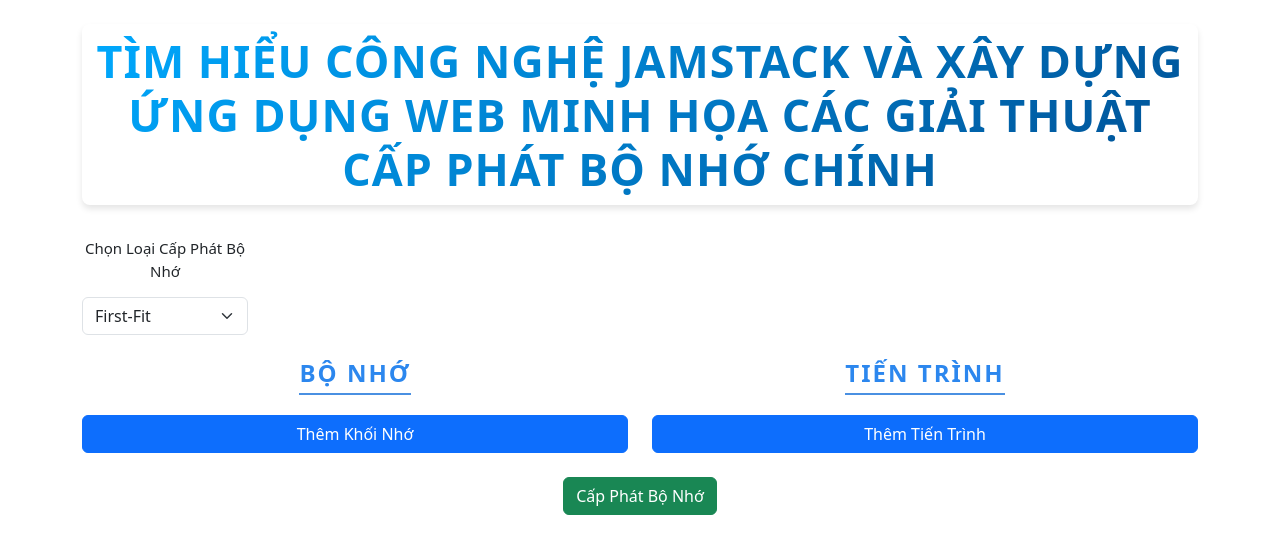
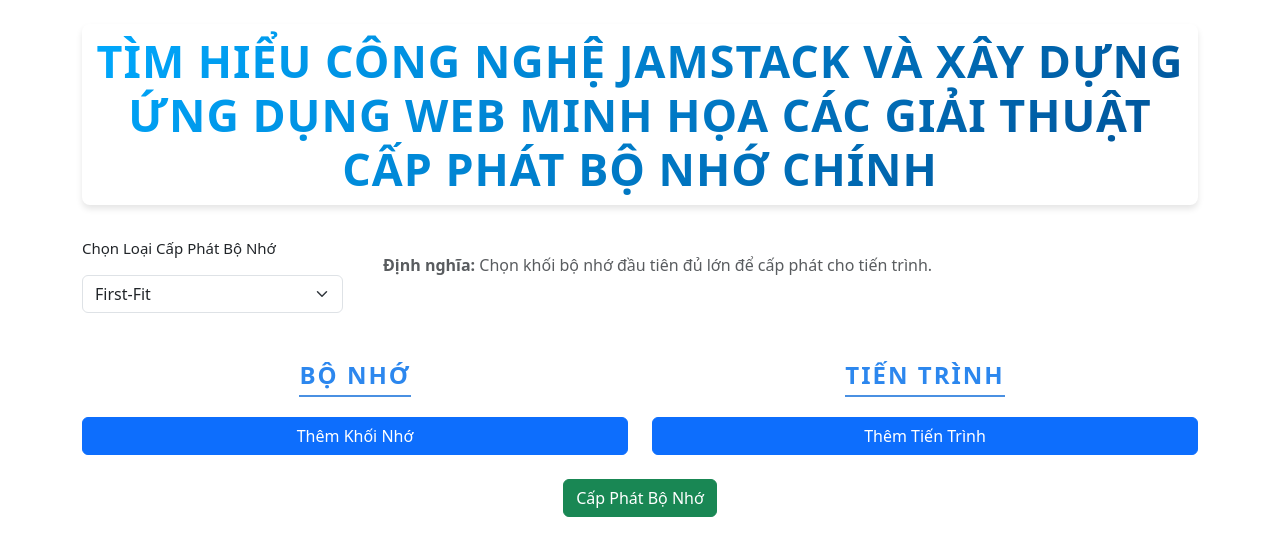
Before and after one commit to DoanQuangPhuong/MemoryManagermentJamstackFrontEnd, a React (Create React App) app: page / in a window 1280 px wide. Shown: the top 556 px of the page. Built offline with nearby package versions, Linux system fonts and the light colour scheme.

Commit message:
update content next to select

```diff
--- a/src/component/MemoryAllocation/MemoryAllocationSimulator.jsx
+++ b/src/component/MemoryAllocation/MemoryAllocationSimulator.jsx
@@ -7,6 +7,15 @@
   const [processSizes, setProcessSizes] = useState([]);
   const [results, setResults] = useState({ allocations: [], allFragmentations: [] });
   const [allocationType, setAllocationType] = useState('first-fit');
+
+  const allocationDefinitions = {
+    'first-fit': 'Chọn khối bộ nhớ đầu tiên đủ lớn để cấp phát cho tiến trình.',
+    'best-fit': 'Chọn khối bộ nhớ nhỏ nhất đủ lớn để cấp phát cho tiến trình, nhằm giảm thiểu phân mảnh.',
+    'worst-fit': 'Chọn khối bộ nhớ lớn nhất để cấp phát cho tiến trình, nhằm giữ lại nhiều không gian trống.',
+    'next-fit': 'Giống như First-Fit, nhưng bắt đầu tìm kiếm từ vị trí khối bộ nhớ cuối cùng được cấp phát.',
+    'last-fit': 'Chọn khối bộ nhớ cuối cùng đủ lớn để cấp phát cho tiến trình.',
+  };
+
 
   // Handle block size input changes
   const handleBlockSizeChange = (index, value) => {
@@ -89,8 +98,8 @@
     <div className="container mt-4">
       <h1 className="text-center mb-4 custom-title">Tìm hiểu công nghệ Jamstack và xây dựng ứng dụng Web minh họa các giải thuật cấp phát bộ nhớ chính</h1>
       <div className="row justify-content-start">
-        <div className="col-md-2">
-          <div className="form-group mt-2 float-end">
+        <div className="col-md-3">
+          <div className="form-group mt-2 text-start">
             <label htmlFor="allocationType">Chọn Loại Cấp Phát Bộ Nhớ</label>
             <select
               className="form-select"
@@ -106,9 +115,16 @@
             </select>
           </div>
         </div>
+
+        <div className="col-md-9">
+          <div className="mt-2 p-3 bg-white bg-white  text-start text-muted">
+            <strong>Định nghĩa:</strong> {allocationDefinitions[allocationType]}
+          </div>
       </div>
 
-      <div className="row mt-4">
+      </div>
+
+      <div className="row mt-5">
         <div className="col-md-6">
           <h4 className="text-center">Bộ Nhớ</h4>
           {blockSizes.map((size, index) => (
```
